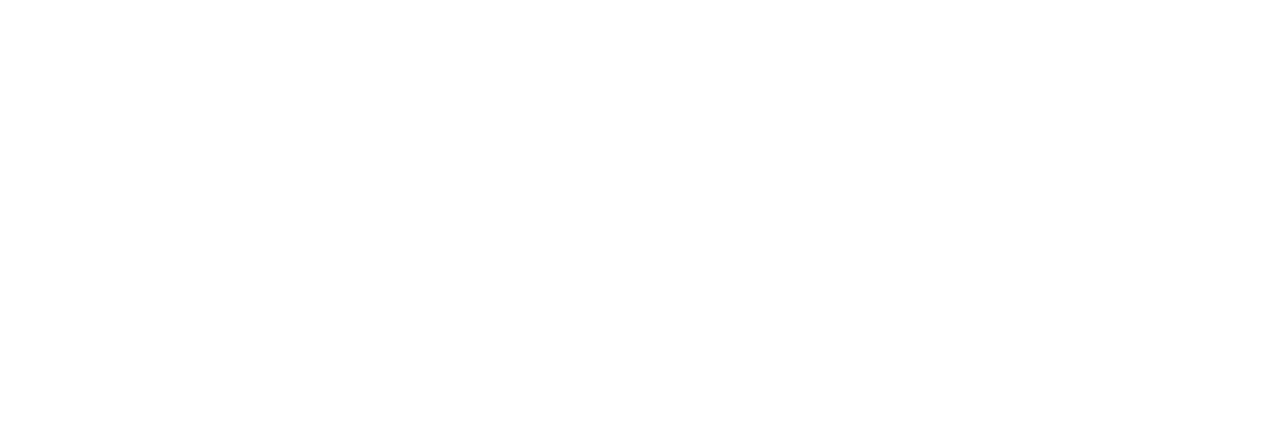
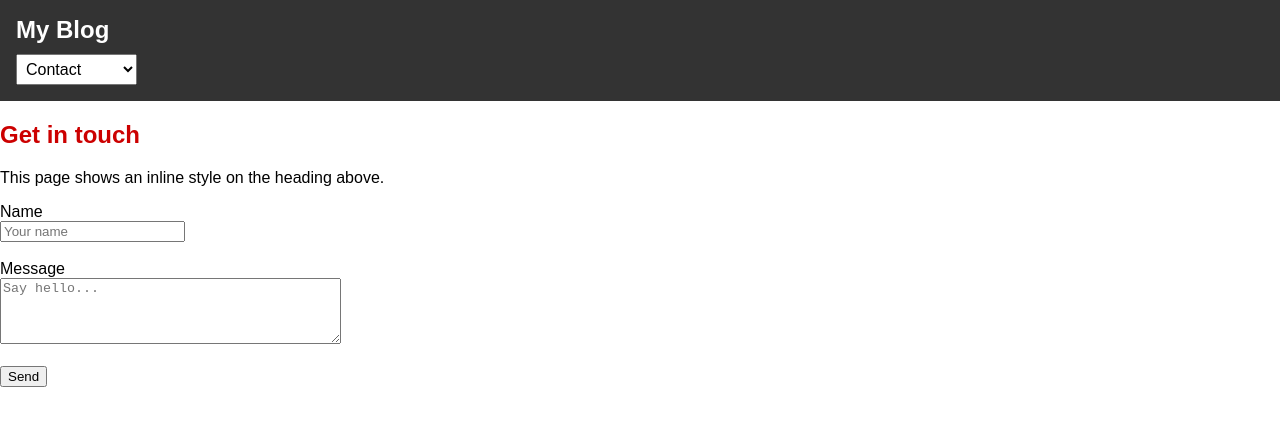
Before and after one commit to noahgleason3/MI_249blog, a plain HTML site: page contact.html in a window 1280 px wide. Drawn offline with Linux system fonts and the light colour scheme.

Commit message:
started work on the index.hmtl file

```diff
--- a/contact.html
+++ b/contact.html
@@ -3,9 +3,28 @@
 <head>
     <meta charset="UTF-8">
     <meta name="viewport" content="width=device-width, initial-scale=1.0">
-    <title>Document</title>
+    <title>Contact</title>
+    <link rel="stylesheet" href="style.css">
 </head>
 <body>
-
+    <header>
+        <h1>My Blog</h1>
+        <select id="blog-select">
+            <option>Latest Posts</option>
+            <option>About</option>
+            <option selected>Contact</option>
+        </select>
+    </header>
+    <article>
+        <h2 style="color:#cc0000;">Get in touch</h2>
+        <p>This page shows an inline style on the heading above.</p>
+        <form>
+            <label for="name">Name</label><br>
+            <input id="name" name="name" type="text" placeholder="Your name"><br><br>
+            <label for="message">Message</label><br>
+            <textarea id="message" name="message" rows="4" cols="40" placeholder="Say hello..."></textarea><br><br>
+            <button type="submit">Send</button>
+        </form>
+    </article>
 </body>
 </html>
--- /dev/null
+++ b/style.css
@@ -0,0 +1,27 @@
+/* style.css */
+
+/* Reset some spacing */
+body {
+  margin: 0;
+  font-family: Arial, sans-serif;
+}
+
+/* Style the header */
+header {
+  background-color: #333;
+  color: white;
+  padding: 1rem;
+}
+
+/* Style the title */
+header h1 {
+  margin: 0;
+  font-size: 1.5rem;
+}
+
+/* Style the dropdown */
+#blog-select {
+  margin-top: 10px;
+  padding: 5px;
+  font-size: 1rem;
+}
```
Also changed, not shown: about.html (+19 -2 lines), index.html (+9 -0 lines).
